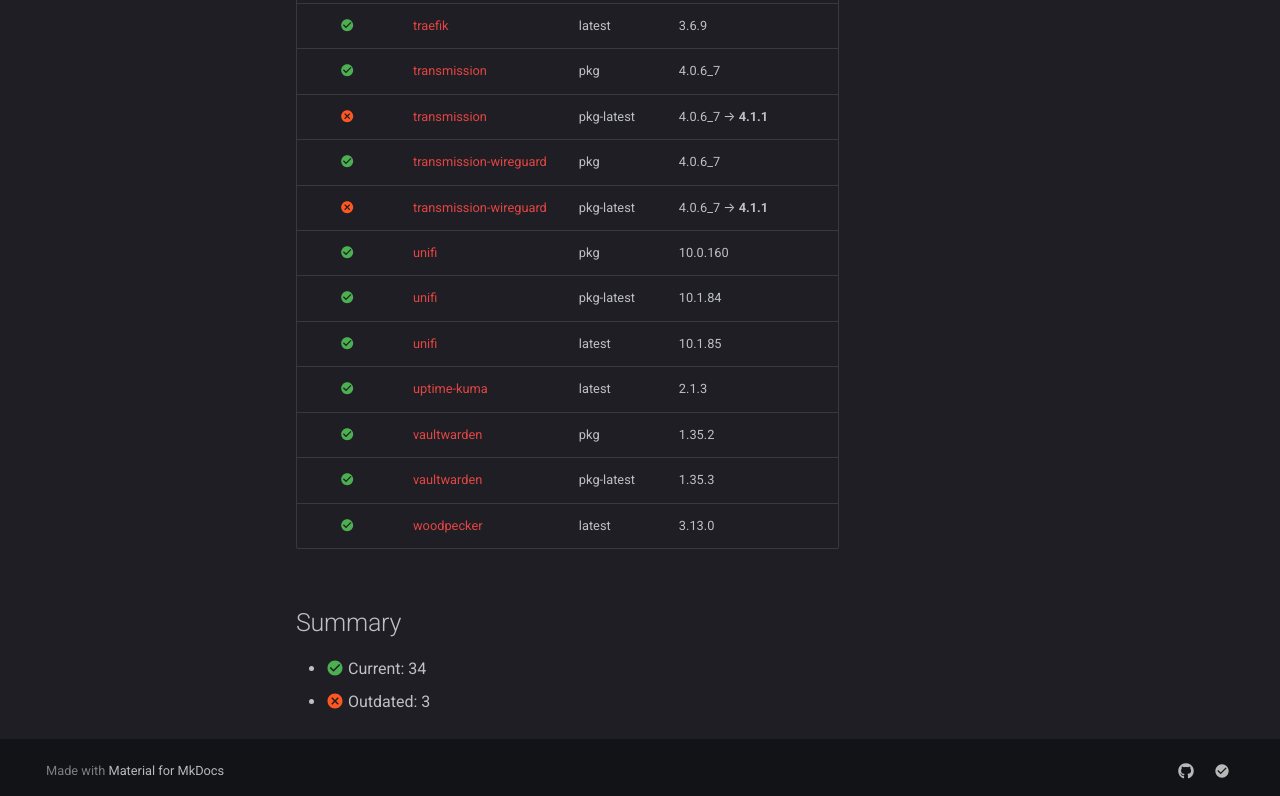
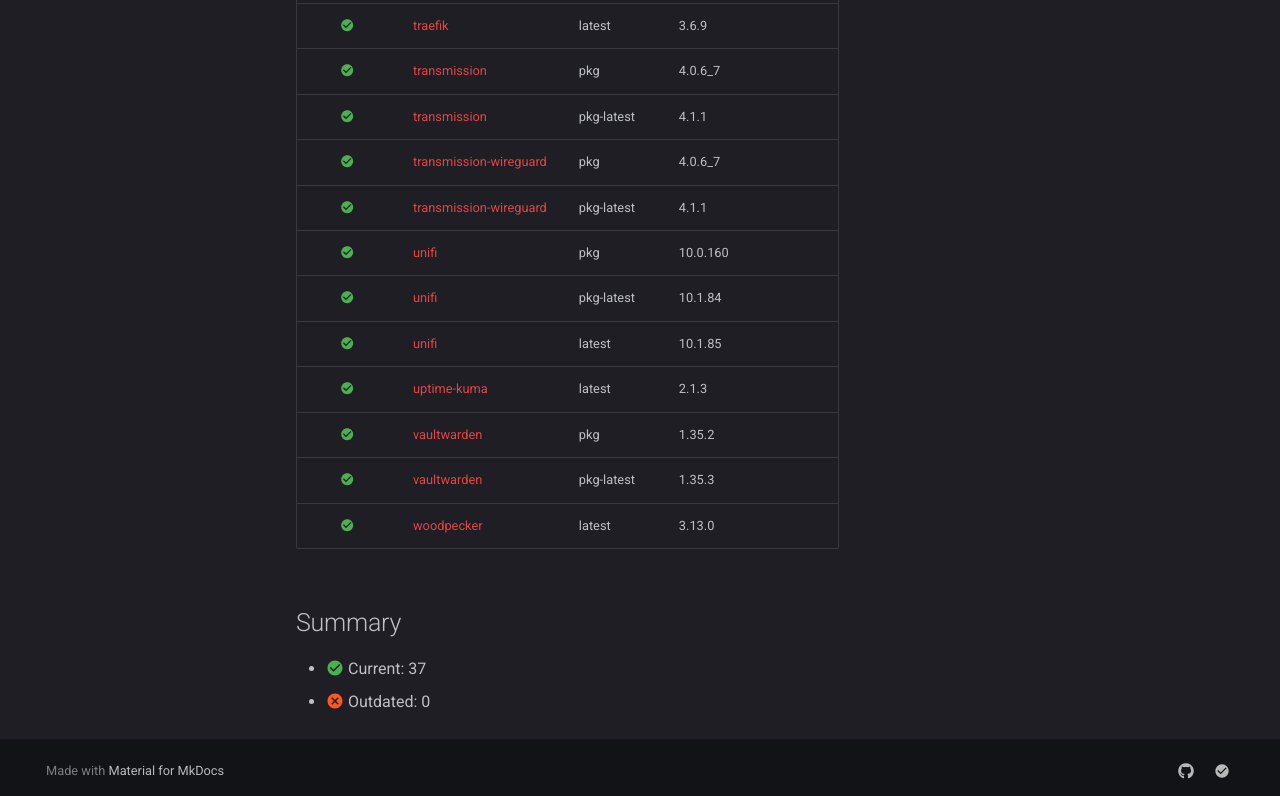
Before and after one commit to daemonless/daemonless-io, an MkDocs documentation site: the page built from docs/status.md, in a window 1280 px wide and 1400 px high, scrolled down 2447 px. Shown: the part 597-1393 px from the top of the window. Built offline with MkDocs 1.6.1 and Material for MkDocs 9.7.7, drawn with Linux system fonts in a browser that asks for light colours; comment, search, counter and statistics services are not loaded.

Commit message:
Update version status [skip ci]

```diff
--- a/docs/status.md
+++ b/docs/status.md
@@ -50,7 +50,7 @@ description: "Real-time version tracking for every Daemonless image. See which c
 | :material-check-circle:{ .current } | [radarr](https://github.com/daemonless/radarr/actions/workflows/build.yaml) | latest | 6.0.4.10291 |
 | :material-check-circle:{ .current } | [readmeabook](https://github.com/daemonless/readmeabook/actions/workflows/build.yaml) | latest | 1.0.11 |
 | :material-check-circle:{ .current } | [redis](https://github.com/daemonless/redis/actions/workflows/build.yaml) | pkg | 8.4.0_1 |
-| :material-close-circle:{ .outdated } | [redis](https://github.com/daemonless/redis/actions/workflows/build.yaml) | pkg-latest | 8.4.1 → **8.6.0** |
+| :material-check-circle:{ .current } | [redis](https://github.com/daemonless/redis/actions/workflows/build.yaml) | pkg-latest | 8.6.0 |
 | :material-check-circle:{ .current } | [sabnzbd](https://github.com/daemonless/sabnzbd/actions/workflows/build.yaml) | pkg | 4.5.5 |
 | :material-check-circle:{ .current } | [sabnzbd](https://github.com/daemonless/sabnzbd/actions/workflows/build.yaml) | pkg-latest | 4.5.5 |
 | :material-check-circle:{ .current } | [sabnzbd](https://github.com/daemonless/sabnzbd/actions/workflows/build.yaml) | latest | 4.5.5 |
@@ -70,9 +70,9 @@ description: "Real-time version tracking for every Daemonless image. See which c
 | :material-check-circle:{ .current } | [traefik](https://github.com/daemonless/traefik/actions/workflows/build.yaml) | pkg-latest | 3.6.8 |
 | :material-check-circle:{ .current } | [traefik](https://github.com/daemonless/traefik/actions/workflows/build.yaml) | latest | 3.6.9 |
 | :material-check-circle:{ .current } | [transmission](https://github.com/daemonless/transmission/actions/workflows/build.yaml) | pkg | 4.0.6_7 |
-| :material-close-circle:{ .outdated } | [transmission](https://github.com/daemonless/transmission/actions/workflows/build.yaml) | pkg-latest | 4.0.6_7 → **4.1.1** |
+| :material-check-circle:{ .current } | [transmission](https://github.com/daemonless/transmission/actions/workflows/build.yaml) | pkg-latest | 4.1.1 |
 | :material-check-circle:{ .current } | [transmission-wireguard](https://github.com/daemonless/transmission-wireguard/actions/workflows/build.yaml) | pkg | 4.0.6_7 |
-| :material-close-circle:{ .outdated } | [transmission-wireguard](https://github.com/daemonless/transmission-wireguard/actions/workflows/build.yaml) | pkg-latest | 4.0.6_7 → **4.1.1** |
+| :material-check-circle:{ .current } | [transmission-wireguard](https://github.com/daemonless/transmission-wireguard/actions/workflows/build.yaml) | pkg-latest | 4.1.1 |
 | :material-check-circle:{ .current } | [unifi](https://github.com/daemonless/unifi/actions/workflows/build.yaml) | pkg | 10.0.160 |
 | :material-check-circle:{ .current } | [unifi](https://github.com/daemonless/unifi/actions/workflows/build.yaml) | pkg-latest | 10.1.84 |
 | :material-check-circle:{ .current } | [unifi](https://github.com/daemonless/unifi/actions/workflows/build.yaml) | latest | 10.1.85 |
@@ -83,5 +83,5 @@ description: "Real-time version tracking for every Daemonless image. See which c
 
 ## Summary
 
-- :material-check-circle:{ .current } Current: 34
-- :material-close-circle:{ .outdated } Outdated: 3
+- :material-check-circle:{ .current } Current: 37
+- :material-close-circle:{ .outdated } Outdated: 0
```
